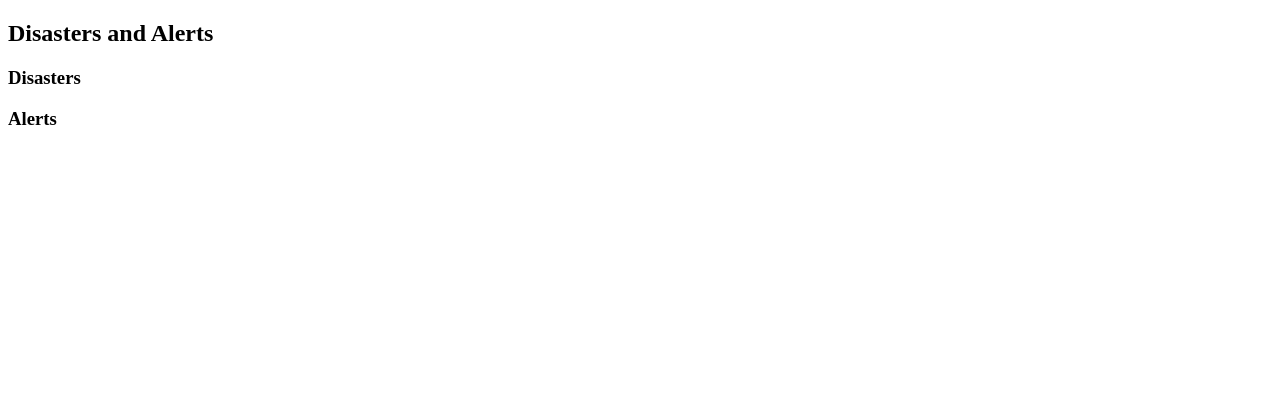
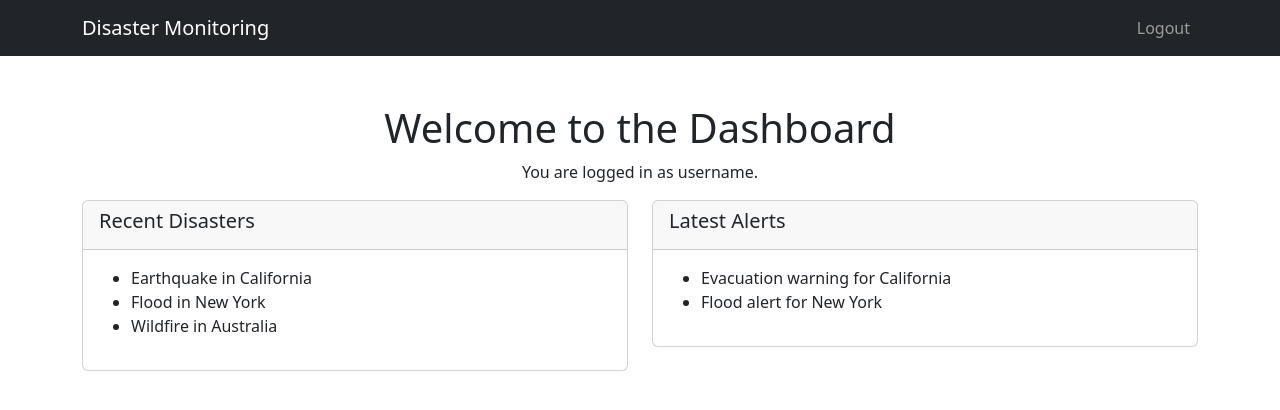
Before and after one commit to nakrufsevim/DisasterMonitoring, a Flask app: template templates/dashboard.html in a window 1280 px wide. Shown: the top 410 px of the page. Run offline with Flask 3, Linux system fonts and the light colour scheme; the template is opened without the code that fills it, so the values that code supplies are empty; a user stored in the database is signed in.

Commit message:
Frontend Continuation

```diff
--- a/templates/dashboard.html
+++ b/templates/dashboard.html
@@ -1,42 +1,36 @@
-<!DOCTYPE html>
-<html lang="en">
-<head>
-    <meta charset="UTF-8">
-    <meta name="viewport" content="width=device-width, initial-scale=1.0">
-    <title>Dashboard</title>
-</head>
-<body>
-    <h2>Disasters and Alerts</h2>
-    <h3>Disasters</h3>
-    <ul id="disasters-list"></ul>
+{% extends 'layout.html' %}
 
-    <h3>Alerts</h3>
-    <ul id="alerts-list"></ul>
+{% block content %}
+    <h1 class="text-center">Welcome to the Dashboard</h1>
+    <p class="text-center">You are logged in as {{ current_user.username }}.</p>
 
-    <script>
-        async function fetchData() {
-            // Fetch disasters
-            const disasterResponse = await fetch('http://127.0.0.1:5000/disasters');
-            const disasters = await disasterResponse.json();
-            const disasterList = document.getElementById('disasters-list');
-            disasters.forEach(disaster => {
-                const listItem = document.createElement('li');
-                listItem.textContent = `${disaster.disaster_type} - ${disaster.location}`;
-                disasterList.appendChild(listItem);
-            });
-
-            // Fetch alerts
-            const alertResponse = await fetch('http://127.0.0.1:5000/alerts');
-            const alerts = await alertResponse.json();
-            const alertList = document.getElementById('alerts-list');
-            alerts.forEach(alert => {
-                const listItem = document.createElement('li');
-                listItem.textContent = `${alert.alert_type}: ${alert.message}`;
-                alertList.appendChild(listItem);
-            });
-        }
-
-        fetchData();
-    </script>
-</body>
-</html>
+    <div class="row">
+        <div class="col-md-6">
+            <div class="card">
+                <div class="card-header">
+                    <h5>Recent Disasters</h5>
+                </div>
+                <div class="card-body">
+                    <ul>
+                        <li>Earthquake in California</li>
+                        <li>Flood in New York</li>
+                        <li>Wildfire in Australia</li>
+                    </ul>
+                </div>
+            </div>
+        </div>
+        <div class="col-md-6">
+            <div class="card">
+                <div class="card-header">
+                    <h5>Latest Alerts</h5>
+                </div>
+                <div class="card-body">
+                    <ul>
+                        <li>Evacuation warning for California</li>
+                        <li>Flood alert for New York</li>
+                    </ul>
+                </div>
+            </div>
+        </div>
+    </div>
+{% endblock %}
--- /dev/null
+++ b/templates/layout.html
@@ -0,0 +1,36 @@
+<!DOCTYPE html>
+<html lang="en">
+<head>
+    <meta charset="UTF-8">
+    <meta name="viewport" content="width=device-width, initial-scale=1.0">
+    <title>Disaster Monitoring</title>
+    <!-- Bootstrap CDN -->
+    <link href="https://cdn.jsdelivr.net/npm/bootstrap@5.3.0-alpha1/dist/css/bootstrap.min.css" rel="stylesheet">
+    <!-- Custom styles -->
+    <link rel="stylesheet" href="{{ url_for('static', filename='css/styles.css') }}">
+</head>
+<body>
+    <nav class="navbar navbar-expand-lg navbar-dark bg-dark">
+        <div class="container">
+            <a class="navbar-brand" href="{{ url_for('dashboard') }}">Disaster Monitoring</a>
+            <button class="navbar-toggler" type="button" data-bs-toggle="collapse" data-bs-target="#navbarNav" aria-controls="navbarNav" aria-expanded="false" aria-label="Toggle navigation">
+                <span class="navbar-toggler-icon"></span>
+            </button>
+            <div class="collapse navbar-collapse" id="navbarNav">
+                <ul class="navbar-nav ms-auto">
+                    <li class="nav-item">
+                        <a class="nav-link" href="{{ url_for('logout') }}">Logout</a>
+                    </li>
+                </ul>
+            </div>
+        </div>
+    </nav>
+
+    <div class="container mt-5">
+        {% block content %} <!-- Dynamic content from other templates -->
+        {% endblock %}
+    </div>
+
+    <script src="https://cdn.jsdelivr.net/npm/bootstrap@5.3.0-alpha1/dist/js/bootstrap.bundle.min.js"></script>
+</body>
+</html>
```
Also changed, not shown: static/css/style.css (added, +15 -0 lines), templates/login.html (+28 -40 lines), templates/register.html (+8 -0 lines).
